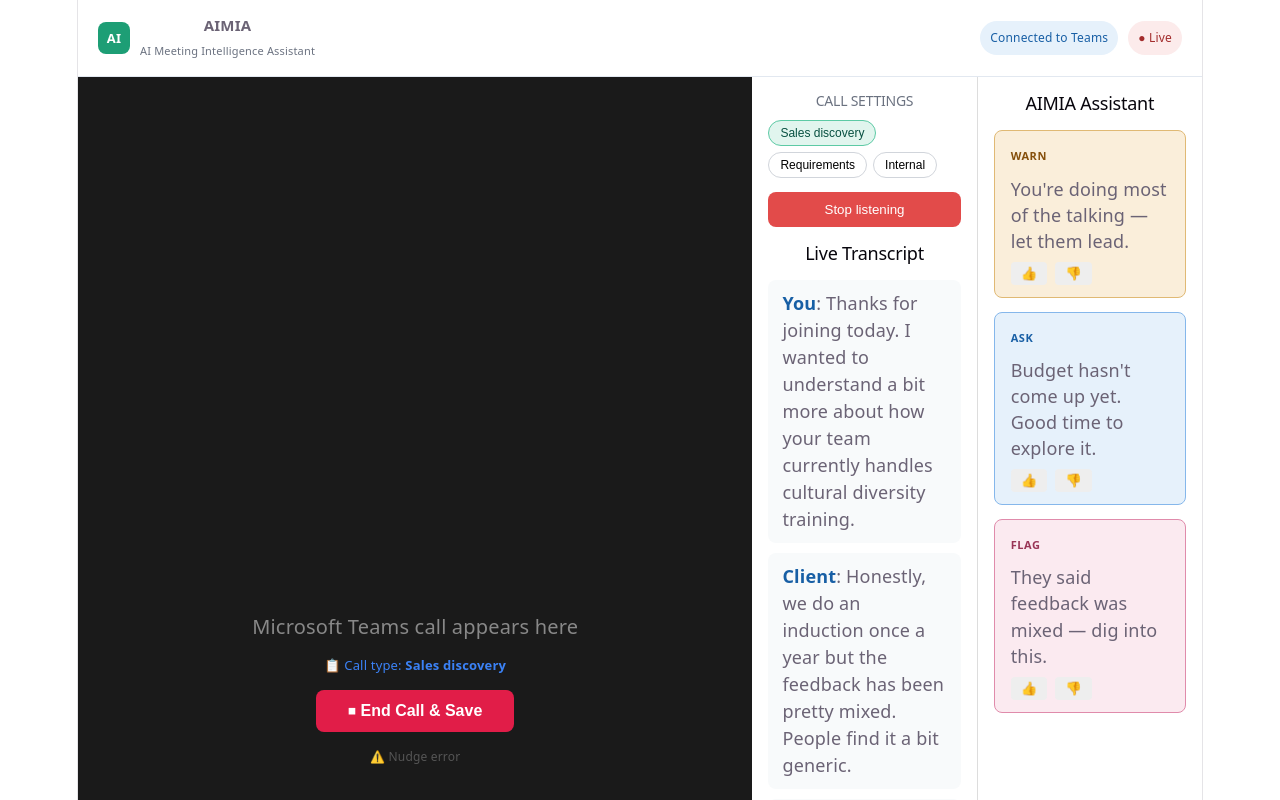
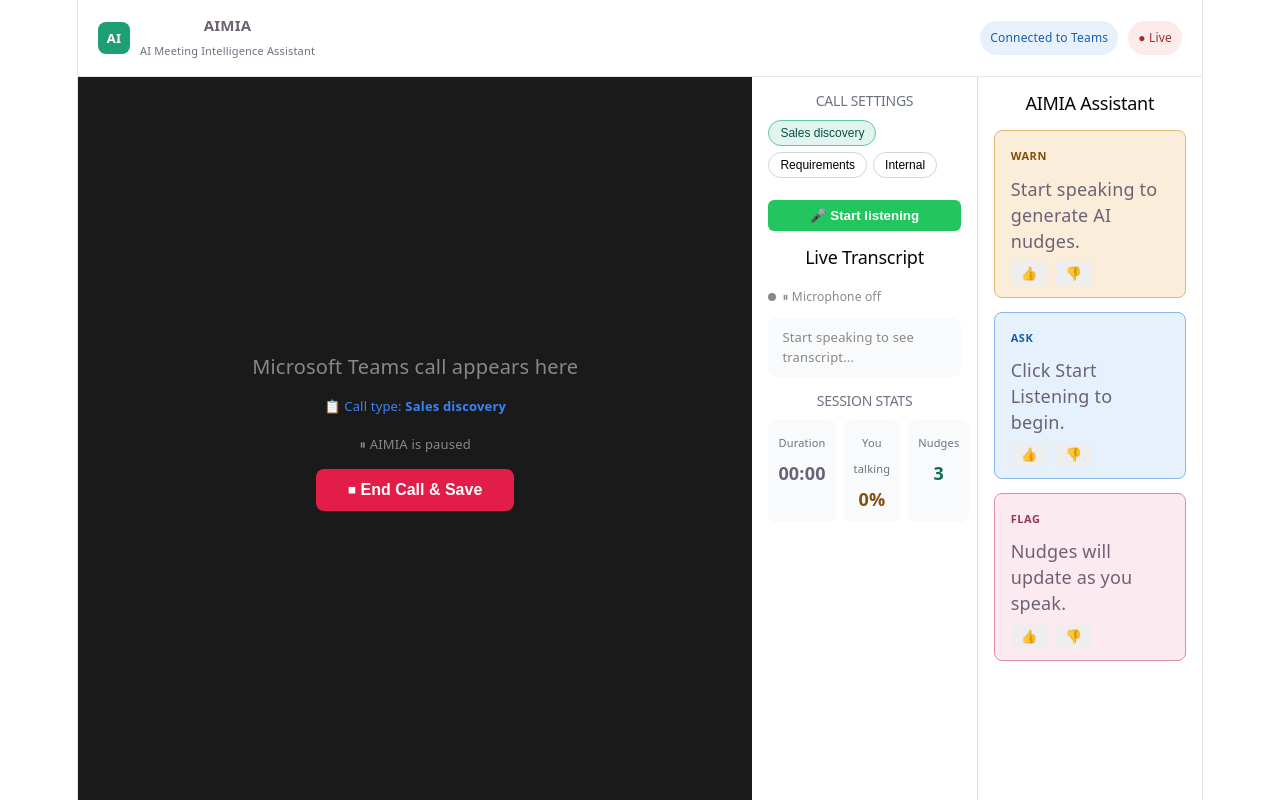
Before and after one commit to sohail175/aimia-demo, a React (Vite) app: page / in a window 1280 px wide. Shown: the top 800 px of the page. Built offline with nearby package versions, Linux system fonts and the light colour scheme; no server answers.

Commit message:
feat: Add live Speech-to-Text, dynamic session stats and call settings wiring

```diff
--- a/src/AimiaLayout.jsx
+++ b/src/AimiaLayout.jsx
@@ -9,24 +9,22 @@
 
 function AimiaLayout() {
   const [callType, setCallType] = useState('Sales discovery')
-
-  const [transcript, setTranscript] = useState([
-    { speaker: 'You', text: 'Thanks for joining today. I wanted to understand a bit more about how your team currently handles cultural diversity training.' },
-    { speaker: 'Client', text: 'Honestly, we do an induction once a year but the feedback has been pretty mixed. People find it a bit generic.' },
-    { speaker: 'You', text: 'What does your team structure look like — how many people are we talking about?' },
-    { speaker: 'Client', text: "We've got about 40 people across two offices, Melbourne and Sydney." },
-  ])
-
+  const [isListening, setIsListening] = useState(false)
+  const [transcript, setTranscript] = useState([])
   const [nudges, setNudges] = useState([
-    { nudge_id: 'nudge_001', nudge_type: 'warn', nudge_message: "You're doing most of the talking — let them lead.", helpful: null },
-    { nudge_id: 'nudge_002', nudge_type: 'ask', nudge_message: "Budget hasn't come up yet. Good time to explore it.", helpful: null },
-    { nudge_id: 'nudge_003', nudge_type: 'flag', nudge_message: "They said feedback was mixed — dig into this.", helpful: null },
+    { nudge_id: 'nudge_001', nudge_type: 'warn', nudge_message: "Start speaking to generate AI nudges.", helpful: null },
+    { nudge_id: 'nudge_002', nudge_type: 'ask', nudge_message: "Click Start Listening to begin.", helpful: null },
+    { nudge_id: 'nudge_003', nudge_type: 'flag', nudge_message: "Nudges will update as you speak.", helpful: null },
   ])
 
   const [callStatus, setCallStatus] = useState('live')
   const [nudgeStatus, setNudgeStatus] = useState('idle')
   const [summary, setSummary] = useState('')
   const nudgeIntervalRef = useRef(null)
+
+  const handleTranscriptUpdate = (newLine) => {
+    setTranscript(prev => [...prev, newLine])
+  }
 
   const generateNudges = async () => {
     if (transcript.length === 0) return
@@ -49,13 +47,17 @@
   }
 
   useEffect(() => {
-    generateNudges()
-    nudgeIntervalRef.current = setInterval(generateNudges, 30000)
+    if (isListening) {
+      nudgeIntervalRef.current = setInterval(generateNudges, 30000)
+    } else {
+      clearInterval(nudgeIntervalRef.current)
+    }
     return () => clearInterval(nudgeIntervalRef.current)
-  }, [])
+  }, [isListening, transcript])
 
   const saveCall = async () => {
     setCallStatus('saving')
+    setIsListening(false)
     clearInterval(nudgeIntervalRef.current)
 
     // Step 1 — Sonnet generates summary
@@ -128,6 +130,11 @@
             📋 Call type: <strong>{callType}</strong>
           </div>
 
+          {/* Listening status */}
+          <div style={{ fontSize: '13px', color: isListening ? '#22c55e' : '#888' }}>
+            {isListening ? '🎤 AIMIA is listening...' : '⏸ AIMIA is paused'}
+          </div>
+
           <button
             onClick={saveCall}
             disabled={callStatus === 'saving' || callStatus === 'saved'}
@@ -183,9 +190,19 @@
             <CallSettings
               callType={callType}
               onCallTypeChange={setCallType}
+              isListening={isListening}
+              onListeningChange={setIsListening}
             />
-            <TranscriptPanel transcript={transcript} />
-            <SessionStats />
+            <TranscriptPanel
+              transcript={transcript}
+              isListening={isListening}
+              onTranscriptUpdate={handleTranscriptUpdate}
+            />
+            <SessionStats
+  transcript={transcript}
+  nudges={nudges}
+  isListening={isListening}
+/>
           </div>
           <div style={{ width: '50%', padding: '16px', overflowY: 'auto' }}>
             <NudgeCards nudges={nudges} onFeedback={handleFeedback} />
--- a/src/CallSettings.jsx
+++ b/src/CallSettings.jsx
@@ -1,7 +1,6 @@
 import { useState } from 'react'
 
-function CallSettings({ callType, onCallTypeChange }) {
-  const [listening, setListening] = useState(true)
+function CallSettings({ callType, onCallTypeChange, isListening, onListeningChange }) {
   const options = ['Sales discovery', 'Requirements', 'Internal']
 
   return (
@@ -20,9 +19,20 @@
       </div>
       <button
         className="listen-button"
-        onClick={() => setListening(!listening)}
+        onClick={() => onListeningChange(!isListening)}
+        style={{
+          backgroundColor: isListening ? '#ef4444' : '#22c55e',
+          color: 'white',
+          border: 'none',
+          padding: '8px 16px',
+          borderRadius: '6px',
+          cursor: 'pointer',
+          fontWeight: 'bold',
+          width: '100%',
+          marginTop: '8px'
+        }}
       >
-        {listening ? 'Stop listening' : 'Start listening'}
+        {isListening ? '⏹ Stop listening' : '🎤 Start listening'}
       </button>
     </div>
   )
--- a/src/SessionStats.jsx
+++ b/src/SessionStats.jsx
@@ -1,9 +1,34 @@
-function SessionStats() {
-  const stats = {
-    duration: '08:42',
-    talkPercentage: 64,
-    nudgeCount: 4,
+import { useState, useEffect } from 'react'
+
+function SessionStats({ transcript, nudges, isListening }) {
+  const [duration, setDuration] = useState(0)
+  const [secondsElapsed, setSecondsElapsed] = useState(0)
+
+  // Real duration timer
+  useEffect(() => {
+    let timer
+    if (isListening) {
+      timer = setInterval(() => {
+        setSecondsElapsed(prev => prev + 1)
+      }, 1000)
+    }
+    return () => clearInterval(timer)
+  }, [isListening])
+
+  // Format seconds to mm:ss
+  const formatDuration = (seconds) => {
+    const m = Math.floor(seconds / 60).toString().padStart(2, '0')
+    const s = (seconds % 60).toString().padStart(2, '0')
+    return `${m}:${s}`
   }
+
+  // Real talk percentage — based on transcript lines spoken by "You"
+  const yourLines = transcript.filter(l => l.speaker === 'You').length
+  const totalLines = transcript.length
+  const talkPercentage = totalLines === 0 ? 0 : Math.round((yourLines / totalLines) * 100)
+
+  // Real nudge count
+  const nudgeCount = nudges.length
 
   return (
     <div className="session-stats">
@@ -11,15 +36,15 @@
       <div className="stats-row">
         <div className="stat-card">
           <div className="stat-label">Duration</div>
-          <div className="stat-value">{stats.duration}</div>
+          <div className="stat-value">{formatDuration(secondsElapsed)}</div>
         </div>
         <div className="stat-card">
           <div className="stat-label">You talking</div>
-          <div className="stat-value stat-warn">{stats.talkPercentage}%</div>
+          <div className="stat-value stat-warn">{talkPercentage}%</div>
         </div>
         <div className="stat-card">
           <div className="stat-label">Nudges</div>
-          <div className="stat-value stat-good">{stats.nudgeCount}</div>
+          <div className="stat-value stat-good">{nudgeCount}</div>
         </div>
       </div>
     </div>
--- a/src/TranscriptPanel.jsx
+++ b/src/TranscriptPanel.jsx
@@ -1,12 +1,86 @@
-function TranscriptPanel({ transcript }) {
+import { useEffect, useRef } from 'react'
+
+function TranscriptPanel({ transcript, isListening, onTranscriptUpdate }) {
+  const bottomRef = useRef(null)
+
+  useEffect(() => {
+    bottomRef.current?.scrollIntoView({ behavior: 'smooth' })
+  }, [transcript])
+
+  useEffect(() => {
+    const SpeechRecognition = window.SpeechRecognition || window.webkitSpeechRecognition
+
+    if (!SpeechRecognition) {
+      console.error('Speech Recognition not supported')
+      return
+    }
+
+    const recognition = new SpeechRecognition()
+    recognition.continuous = true
+    recognition.interimResults = true
+    recognition.lang = 'en-AU'
+
+    recognition.onresult = (event) => {
+      for (let i = event.resultIndex; i < event.results.length; i++) {
+        const result = event.results[i]
+        if (result.isFinal) {
+          const text = result[0].transcript.trim()
+          if (text) {
+            onTranscriptUpdate({ speaker: 'You', text })
+          }
+        }
+      }
+    }
+
+    recognition.onerror = (event) => {
+      console.error('Speech error:', event.error)
+    }
+
+    if (isListening) {
+      recognition.start()
+    }
+
+    return () => recognition.stop()
+  }, [isListening])
+
   return (
     <div className="transcript-box">
       <h2>Live Transcript</h2>
-      {transcript.map((line, index) => (
-        <p key={index}>
-          <strong>{line.speaker}</strong>: {line.text}
+
+      <div style={{
+        display: 'flex',
+        alignItems: 'center',
+        gap: '6px',
+        marginBottom: '8px',
+        fontSize: '12px',
+        color: isListening ? '#22c55e' : '#888'
+      }}>
+        <div style={{
+          width: '8px',
+          height: '8px',
+          borderRadius: '50%',
+          backgroundColor: isListening ? '#22c55e' : '#888',
+          animation: isListening ? 'pulse 1.5s infinite' : 'none'
+        }} />
+        {isListening ? '🎤 Listening...' : '⏸ Microphone off'}
+      </div>
+
+      {transcript.length === 0 ? (
+        <p style={{ color: '#888', fontSize: '13px' }}>
+          Start speaking to see transcript...
         </p>
-      ))}
+      ) : (
+        transcript.map((line, index) => (
+          <p key={index} style={{ marginBottom: '8px' }}>
+            <strong style={{
+              color: line.speaker === 'You' ? '#3b82f6' : '#f59e0b'
+            }}>
+              {line.speaker}
+            </strong>: {line.text}
+          </p>
+        ))
+      )}
+      <div ref={bottomRef} />
     </div>
   )
 }
```
